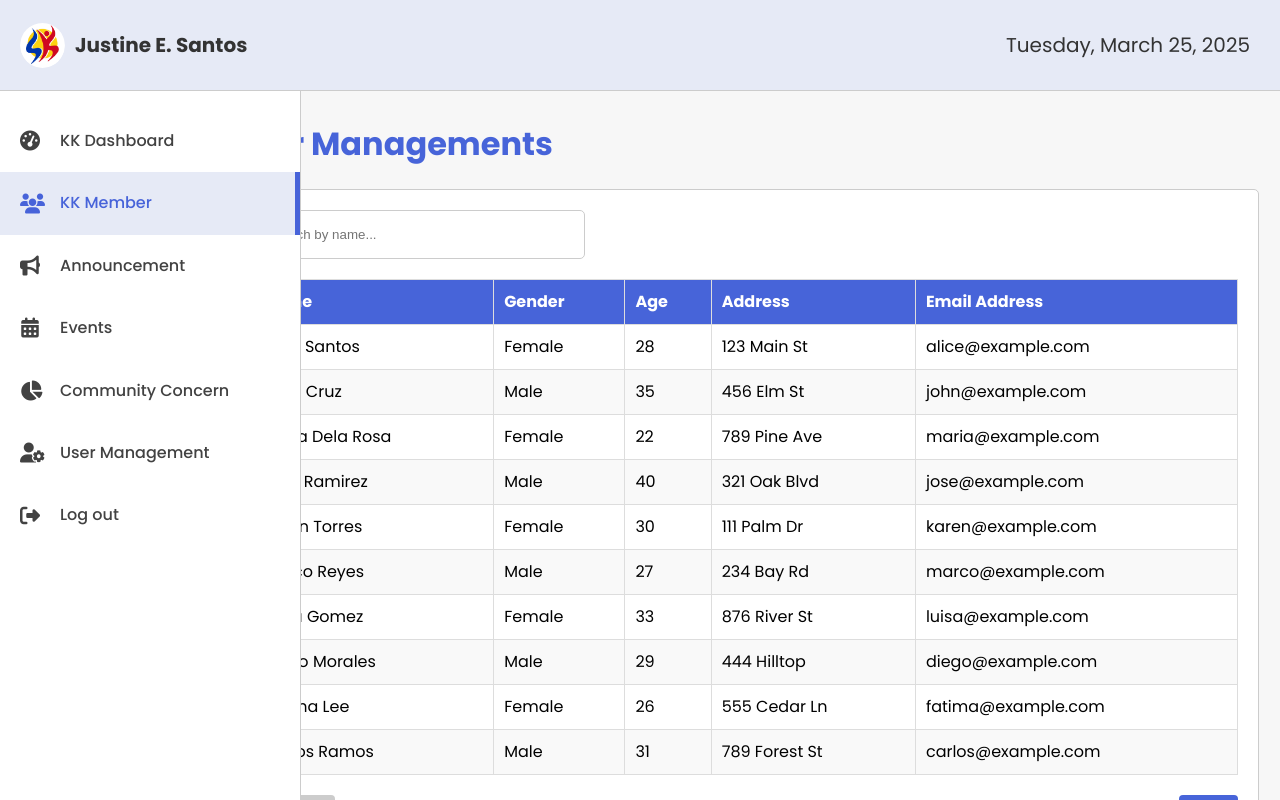
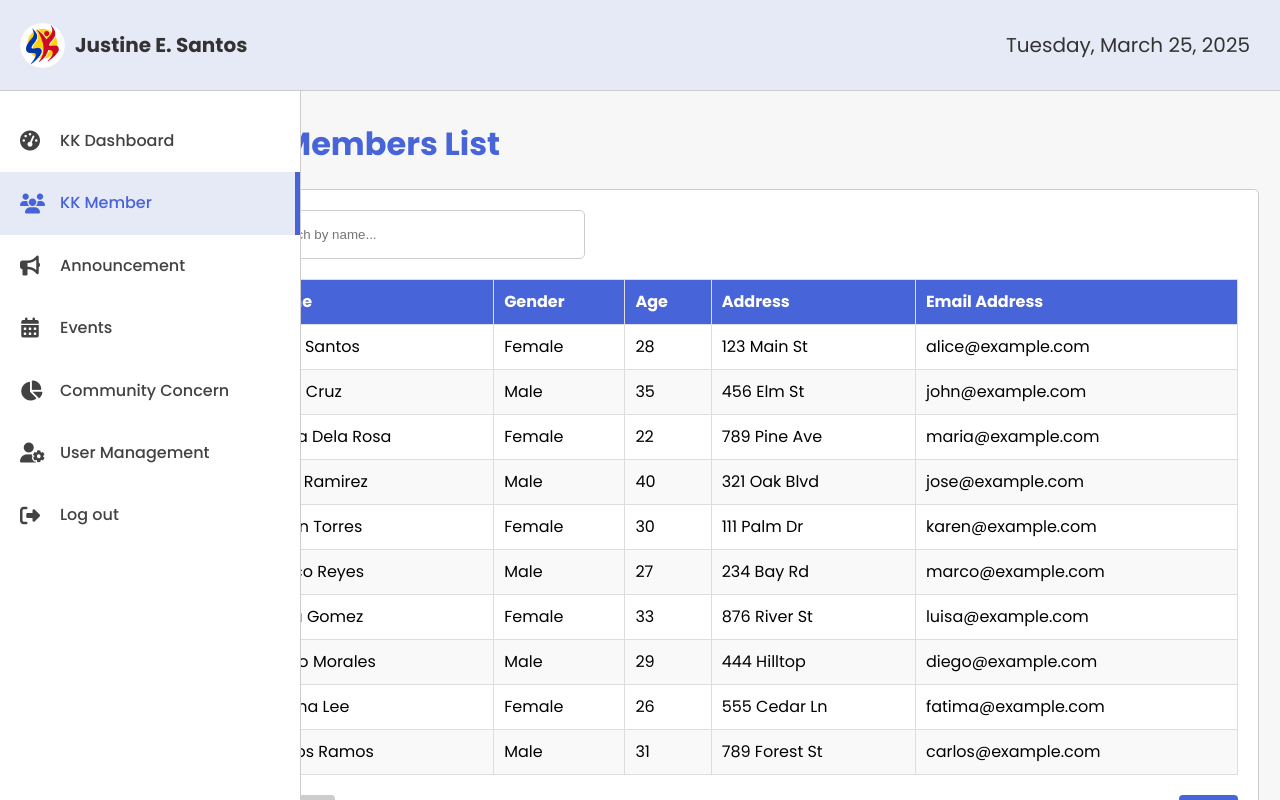
Before and after one commit to nikkaAndrea/kabkat1, a Vue app: page /adminmember in a window 1280 px wide. Built offline with nearby package versions, Linux system fonts and the light colour scheme; sample sign-in values are in the browser's storage.

Commit message:
Admember

```diff
--- a/src/views/Adminmember.vue
+++ b/src/views/Adminmember.vue
@@ -1,7 +1,7 @@
 <template>
   <div class="container">
     <div class="title-page">
-      <h1>User Managements</h1>
+      <h1>KK Members List</h1>
     </div>
 
     <div class="content">
```
